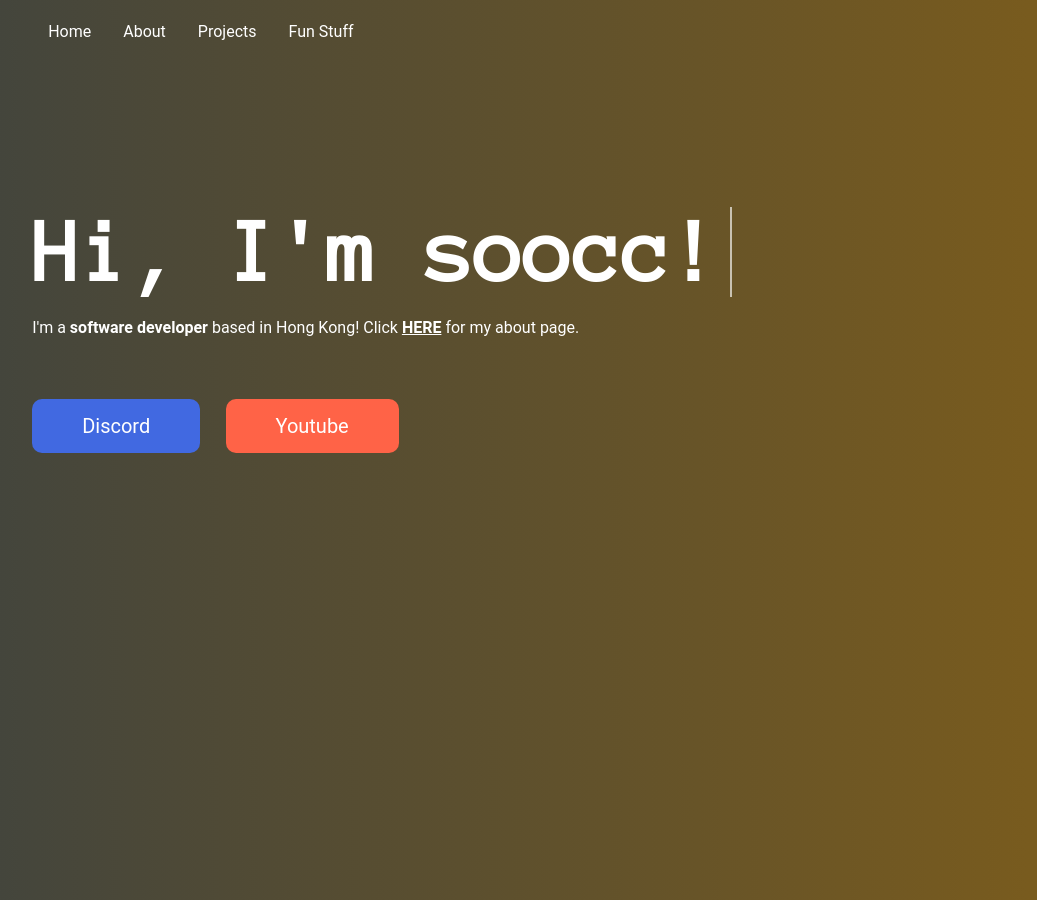
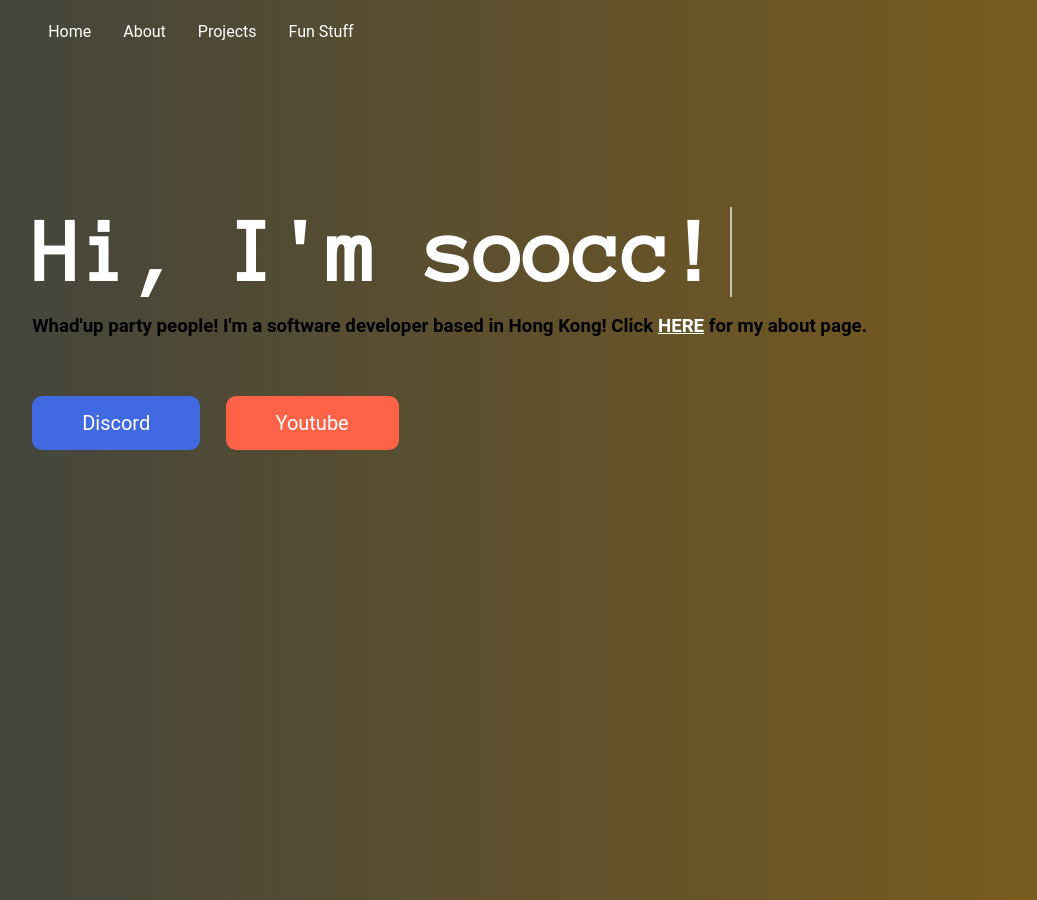
Before and after one commit to soocc/sooccsocks2, a Jekyll site: the page built from index.html, in a window 1280 px wide. Shown: the whole page, without its empty margins (39-1076 px from the left). Built offline with Jekyll 4.4.1, drawn with Linux system fonts in a browser that asks for light colours; some web fonts are replaced.

Commit message:
Update index.html

```diff
--- a/index.html
+++ b/index.html
@@ -60,7 +60,7 @@ layout: default
         transform: tranlateY(-50%);
       }
 
-      p {
+      h3 {
         margin-left: 5%;
       }
 
@@ -81,9 +81,9 @@ layout: default
     <div class="first">
       <h1 class="welcome anim-typewriter">Hi, I'm soocc!</h1>
 
-      <p>
-        I'm a <strong>software developer</strong> based in Hong Kong! Click <strong><a class="about-link" href="soocc.github.io/about">HERE</a></strong> for my about page.<br>
-      </p>
+      <h3>
+        Whad'up party people! I'm a <strong>software developer</strong> based in Hong Kong! Click <strong><a class="about-link" href="soocc.github.io/about">HERE</a></strong> for my about page.<br>
+      </h3>
     </div>
 
     <a class="abutton" id="discord-btn" href="https://discord.gg/72UPzkfxXM">
```
